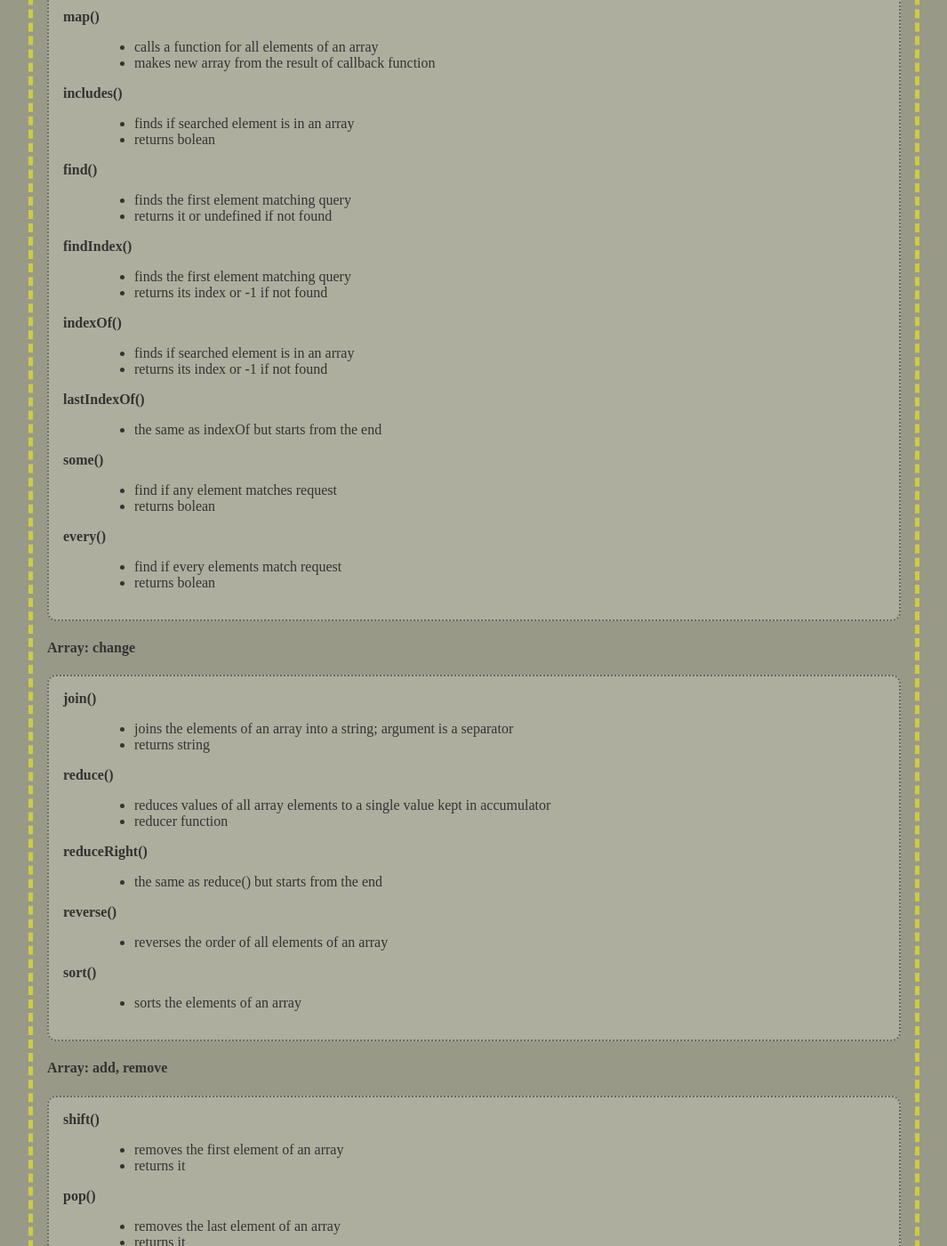
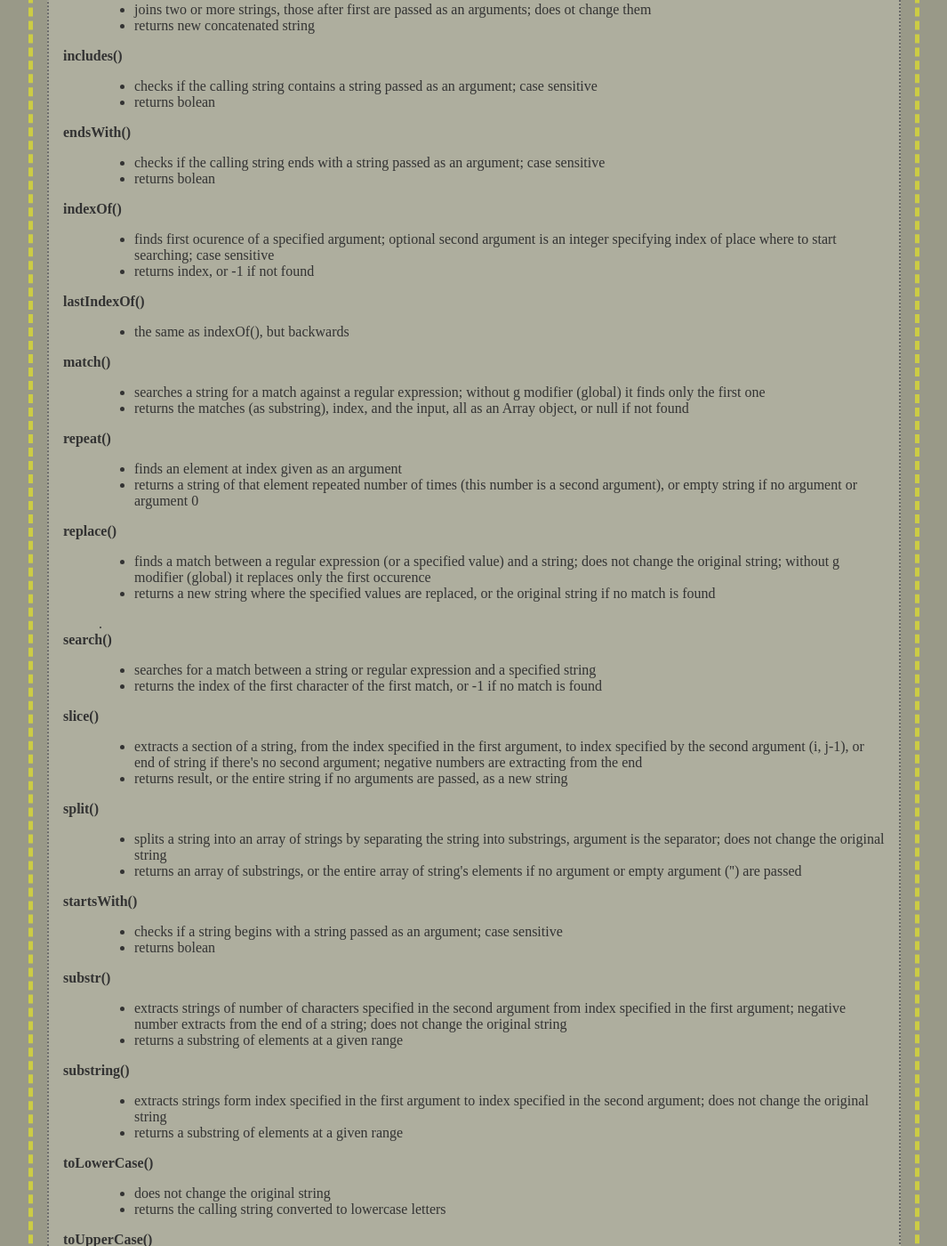
Before and after one commit to tdudkowski/tdudkowski.github.io, a Jekyll site: the page methods.html, which Jekyll copies as it is, in a window 1280 px wide and 1400 px high, scrolled down 636 px. Shown: the whole window at 89% size, without its empty margins (107-1172 px from the left). Built offline with Jekyll 4.4.1, drawn with Linux system fonts in a browser that asks for light colours; some of the changed text lies outside the part shown.

Commit message:
add string methods

```diff
--- a/methods.html
+++ b/methods.html
@@ -21,7 +21,6 @@
    margin-right: auto;
    border: 5px dashed #cc4;
    padding: 1rem;
-
   }
 
   dl {
@@ -45,8 +44,8 @@
   <ul>
    <li><a href="/">back to my Github Page</a></li>
    <li><a href="#object">Object methods</a></li>
+   <li><a href="#string">String methods</a></li>
    <li><a href="#array">Array methods</a></li>
-   <li><a href="#string">String methods</a></li>
   </ul>
 
   <h3 id="object">Object methods</h3>
@@ -65,6 +64,168 @@
      <li>returns target object</li>
     </ul>
    </dd>
+  </dl>
+
+    <h3 id="string">String methods</h3>
+  <dl>
+  <dt>charAt()</dt>
+<dd>
+<ul>
+<li>finds the character at the specified index (starts with 0, -1 is the last one) in a string</li>
+<li>returns it</li>
+</ul>
+</dd>
+
+<dt>concat()</dt>
+<dd>
+<ul>
+<li>joins two or more strings, those after first are passed as an arguments; does ot change them</li>
+<li>returns new concatenated string</li>
+</ul>
+</dd>
+
+<dt>includes()</dt>
+<dd>
+<ul>
+<li>checks if the calling string contains a string passed as an argument; case sensitive</li>
+<li>returns bolean</li>
+</ul>
+</dd>
+
+<dt>endsWith()</dt>
+<dd>
+<ul>
+<li>checks if the calling string ends with a string passed as an argument; case sensitive</li>
+<li>returns bolean</li>
+</ul>
+</dd>
+
+<dt>indexOf()</dt>
+<dd>
+<ul>
+<li>finds first ocurence of a specified argument; optional second argument is an integer specifying index of place where to start searching; case sensitive</li>
+<li>returns index, or -1 if not found</li>
+</ul>
+</dd>
+
+<dt>lastIndexOf()</dt>
+<dd>
+<ul>
+<li>the same as indexOf(), but backwards</li>
+</ul>
+</dd>
+
+<dt>match()</dt>
+<dd>
+<ul>
+<li>searches a string for a match against a regular expression; without g modifier (global) it finds only the first one</li>
+<li>returns the matches (as substring), index, and the input, all as an Array object, or null if not found</li>
+</ul>
+</dd>
+
+<dt>repeat()</dt>
+<dd>
+<ul>
+<li>finds an element at index given as an argument</li>
+<li>returns a string of that element repeated number of times (this number is a second argument), or empty string if no argument or argument 0</li>
+</ul>
+</dd>
+
+<dt>replace()</dt>
+<dd>
+<ul>
+<li>finds a match between a regular expression (or a specified value) and a string; does not change the original string; without g modifier (global) it replaces only the first occurence</li>
+<li>returns a new string where the specified values are replaced, or the original string if no match is found</li>
+</ul> .
+</dd>
+
+<dt>search()</dt>
+<dd>
+<ul>
+<li>searches for a match between a string or regular expression and a specified string</li>
+<li>returns the index of the first character of the first match, or -1 if no match is found</li>
+</ul>
+</dd>
+
+<dt>slice()</dt>
+<dd>
+<ul>
+<li>extracts a section of a string, from the index specified in the first argument, to index specified by the second argument (i, j-1), or end of string if there's no second argument; negative numbers are extracting from the end</li>
+<li>returns result, or the entire string if no arguments are passed, as a new string</li>
+</ul>
+</dd>
+
+<dt>split()</dt>
+<dd>
+<ul>
+<li>splits a string into an array of strings by separating the string into substrings, argument is the separator; does not change the original string</li>
+<li>returns an array of substrings, or the entire array of string's elements if no argument or empty argument ('') are passed</li>
+</ul>
+</dd>
+
+<dt>startsWith()</dt>
+<dd>
+<ul>
+<li>checks if a string begins with a string passed as an argument; case sensitive</li>
+<li>returns bolean</li>
+</ul>
+</dd>
+
+<dt>substr()</dt>
+<dd>
+<ul>
+<li>extracts strings of number of characters specified in the second argument from index specified in the first argument; negative number extracts from the end of a string; does not change the original string</li>
+<li>returns a substring of elements at a given range</li>
+</ul>
+</dd>
+
+<dt>substring()</dt>
+<dd>
+<ul>
+<li>extracts strings form index specified in the first argument to index specified in the second argument; does not change the original string</li>
+<li>returns a substring of elements at a given range</li>
+</ul>
+</dd>
+
+<dt>toLowerCase()</dt>
+<dd>
+<ul>
+<li>does not change the original string</li>
+<li>returns the calling string converted to lowercase letters</li>
+</ul>
+</dd>
+
+<dt>toUpperCase()</dt>
+<dd>
+<ul>
+<li>does not change the original string</li>
+<li>returns the calling string converted to uppercase letters</li>
+</ul>
+</dd>
+
+<dt>trim()</dt>
+<dd>
+<ul>
+<li>removing whitespaces from both ends of string; does not change the original string</li>
+<li>returns changed string</li>
+</ul>
+</dd>
+
+<dt>trimLeft()</dt>
+<dd>
+<ul>
+<li>removing whitespace from the left side</li>
+<li>returns changed string</li>
+</ul>
+
+<dt>trimRight()</dt>
+<dd>
+<ul>
+<li>removing whitespace from the right side</li>
+<li>returns changed string</li>
+</ul>
+</dd>
+
   </dl>
 
   <h3 id="array">Array methods</h3>
@@ -216,17 +377,6 @@
    </dd>
   </dl>
 
-  <h3 id="string">String methods</h3>
-  <dl>
-   <dt>trim()</dt>
-   <dd>
-    <ul>
-     <li>removes whitespace from both sides of a string</li>
-     <li>returns new string; does not change the original string</li>
-    </ul>
-   </dd>
-  </dl>
-
   <p><a href="#">back to the top of page</a></p>
 
  </main>
```
